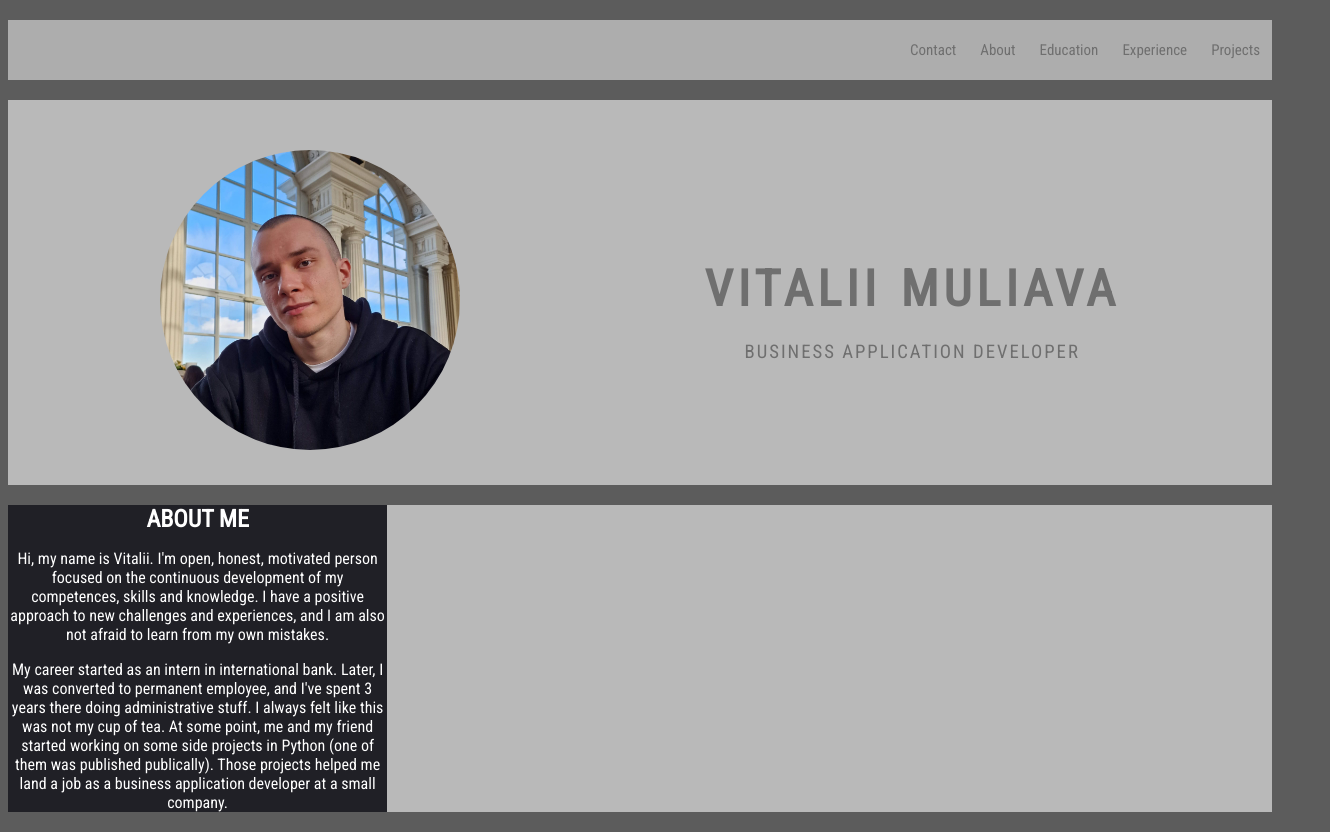
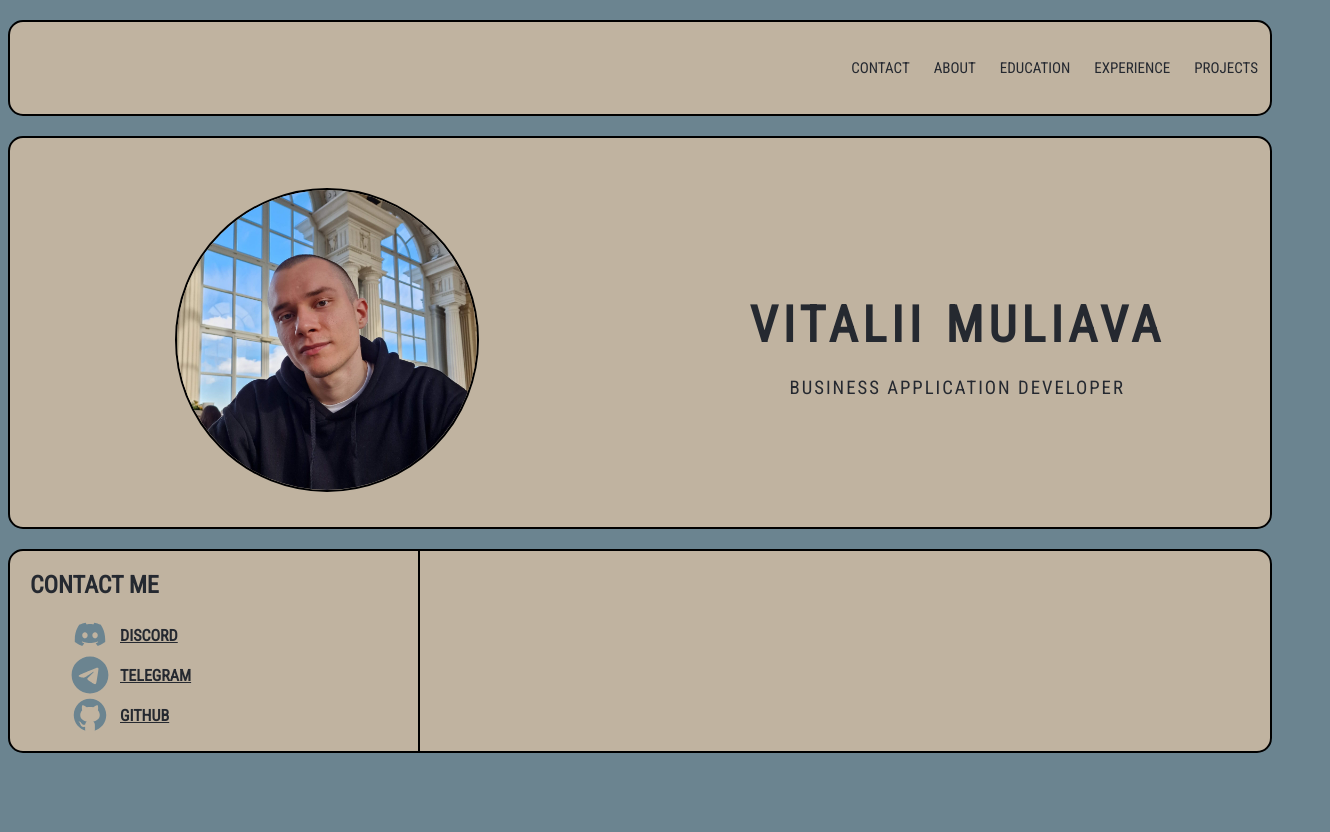
Before and after one commit to witmul/rsschool-cv, a plain HTML site: page index.html in a window 1280 px wide. Shown: the whole page, 1330 px wide, since content can reach past the window. After the commit the page ends 800 px from the top, so only its background shows below. Drawn offline with Linux system fonts and the light colour scheme.

Commit message:
feat: update structure of cv and add contact links

```diff
--- a/index.html
+++ b/index.html
@@ -15,24 +15,24 @@
 
 
   <body>
-    <header class="header">
-      <div class="container">
-        <nav class="navigation">
-          <ul class="navigation-list">
-            <li class="navigation-item">
-              <a href="#contact" class="navigation-link">Contact</a>
+    <header class="box header">
+      <div>
+        <nav class="header__navigation">
+          <ul class="header__list">
+            <li class="header__item">
+              <a href="#contact" class="header__link">Contact</a>
             </li>
-            <li class="navigation-item">
-              <a href="#about" class="navigation-link">About</a>
+            <li class="header__item">
+              <a href="#about" class="header__link">About</a>
             </li>
-            <li class="navigation-item">
-              <a href="#education" class="navigation-link">Education</a>
+            <li class="header__item">
+              <a href="#education" class="header__link">Education</a>
             </li>
-            <li class="navigation-item">
-              <a href="#experience" class="navigation-link">Experience</a>
+            <li class="header__item">
+              <a href="#experience" class="header__link">Experience</a>
             </li>
-            <li class="navigation-item">
-              <a href="#projects" class="navigation-link">Projects</a>
+            <li class="header__item">
+              <a href="#projects" class="header__link">Projects</a>
             </li>
           </ul>
         </nav>
@@ -41,31 +41,43 @@
 
 
     <main class="main">
-      <div class="container photo-title-container">
-        <section class="section-profile">
-          <img class="section-profile-photo" src="img/photo.jpg" alt="my photo">
-          <div class="section-profile-title">
-            <h1 class="section-profile-title-name">
+      <div class="box main__profile">
+        <div class="main__inroduction">
+          <img class="main__photo" src="img/photo.jpg" alt="my_photo">
+          <div class="main__title">
+            <h1 class="main__name">
               VITALII MULIAVA
             </h1>
-            <h3 class="section-profile-title-role">
+            <h3 class="main__role">
               BUSINESS APPLICATION DEVELOPER
             </h3>
           </div>
-        </section>
+        </div>
       </div>
-      <div class="container main-container">
-        <aside class="aside">
-          <section>
-            <h2 class="section-side-title">About me</h2>
-            <p>Hi, my name is Vitalii. I'm open, honest, motivated person focused on the continuous development
-              of my competences, skills and knowledge. I have a positive approach to new challenges and experiences,
-              and I am also not afraid to learn from my own mistakes.</p>
-            <p>My career started as an intern in international bank. Later, I was converted to permanent employee,
-              and I've spent 3 years there doing administrative stuff. I always felt like this was not my cup of tea.
-              At some point, me and my friend started working on some side projects in Python (one of them was published publically).
-              Those projects helped me land a job as a business application developer at a small company.</p>
-          </section>
+
+
+      <div class="box main__information">
+        <aside class="main__aside">
+          <div>
+
+            <h2 class="main__side-title">Contact me</h2>
+            <ul class="main__list">
+              <li class="main__contact-item">
+                <div class="contact-icon discord-icon"></div>
+                <a href="https://discord.com/users/453863351680892929" class="contact-link">Discord</a>
+              </li>
+              <li class="main__contact-item">
+                <div class="contact-icon telegram-icon"></div>
+                <a href="https://t.me/witolde" class="contact-link">Telegram</a>
+              </li>
+              <li class="main__contact-item">
+                <div class="contact-icon github-icon"></div>
+                <a href="https://github.com/witmul" class="contact-link">Github</a>
+              </li>
+            </ul>
+
+
+          </div>
 
         </aside>
 
--- a/style.css
+++ b/style.css
@@ -1,63 +1,61 @@
 body {
   font-family: 'Roboto Condensed', sans-serif;
-  background-color: #5c5c5c;
+  background-color: #6B8490;
 }
 
-.header {
-  background-color: #828282;
-  margin: 0 auto;
-  max-width: 1440px;
+ul {
+  list-style: none;
+  text-transform: uppercase;
 }
 
-.container{
+main{
+  margin-bottom: auto;
+}
+
+.box {
   max-width: 1440px;
   margin: 20px auto;
   min-height: 50px;
-  background-color: #b9b9b9;
+  background-color: #C0B3A0;
+  border: 2px solid #000;
+  border-radius: 15px;
 }
 
-.navigation {
-  background-color: #adadad;
+.header__navigation {
+  background-color: #C0B3A0;
 }
 
-.photo-title-container {
-  display: flex;
-  flex-wrap: wrap;
-  justify-content: space-between;
-}
-
-.navigation-list{
+.header__list{
   display: flex;
   justify-content: flex-end;
-  list-style: none;
   align-items: center;
 }
 
-.navigation-link {
-  text-decoration: none;
-  color: #6f6f6f;
+.header__link {
+  color: #252930;
   position: relative;
   padding: 0 12px;
   font-size: 15px;
   font-weight: 200;
   line-height: 60px;
-
+  text-decoration: none;
 }
 
-.section-profile {
+.main__inroduction {
   display: flex;
   justify-content: space-around;
   width: 100%;
   padding: 50px 30px 35px;
 }
 
-.section-profile-photo {
+.main__photo {
   width: 300px ;
   height: 300px ;
   border-radius: 50%;
+  border: 2px solid #000;
 }
 
-.section-profile-title {
+.main__title {
     display: flex;
     flex-direction: column;
     justify-content: center;
@@ -66,61 +64,77 @@ body {
     text-transform: uppercase;
 }
 
-.main{
-  margin-bottom: auto;
-}
-
-.column-left {
-  width: 40%;
-  background-color: rgb(136, 133, 130);
-  padding: 0 50px 0 50px;
-}
-
-.column-right {
-  width: 60%;
-  display: flex;
-  flex-direction: column;
-  background-color: rgb(163, 158, 150);
-  padding: 0 50px;
-  justify-content: center;
-}
-
-.section-profile-title-name {
+.main__name {
   align-self: center;
   position: relative;
   padding: 0;
   margin-bottom: 3px;
-  color: #6f6f6f;
+  color: #252930;
   font-size: 50px;
   font-weight: 700;
   letter-spacing: 5px;
   word-spacing: 3px;
 }
 
-.section-profile-title-role {
+.main__role {
   margin-top: 20px;
-  color: #6f6f6f;
+  color: #252930;
   font-weight: 500;
   letter-spacing: 2px;
 }
 
-.aside {
-	width: 30%;
-	background-color: #202026;
-	color: #fff;
-  text-align: center;
-}
-
-.side-container {
-
-}
-
-.section-side-title {
+.main__aside {
   display: flex;
   flex-direction: column;
   justify-content: center;
   align-content: center;
-  text-align: center;
+  text-align: left;
+	width: 30%;
+	color: #252930;
+  padding: 20px 10px 0 20px;
+  margin: 0 0 0 0;
+  border-right: 2px solid #000;
+
+}
+
+.main__side-title {
+  display: flex;
+  flex-direction: column;
+  justify-content: center;
+  align-content: center;
+  text-align: left;
+  margin:0 0 0 0 ;
   text-transform: uppercase;
-  margin:0 0 0 0 ;
 }
+
+.main__contact-item {
+  display: flex;
+  align-items: center;
+}
+
+.contact-icon {
+	background-position: center left;
+	background-repeat: no-repeat;
+	background-size: cover;
+	width: 40px;
+	height: 40px;
+	margin-right: 10px;
+}
+
+.contact-link {
+  text-decoration: underline;
+  color: #252930;
+  font-weight: 600;
+}
+
+.discord-icon {
+  background-image: url(./img/discord.svg);
+}
+
+.telegram-icon {
+  background-image: url(./img/telegram.svg);
+}
+
+.github-icon {
+  background-image: url(./img/github.svg);
+}
```
Also changed, not shown: img/discord.svg (added), img/github.svg (added), img/telegram.svg (added).
